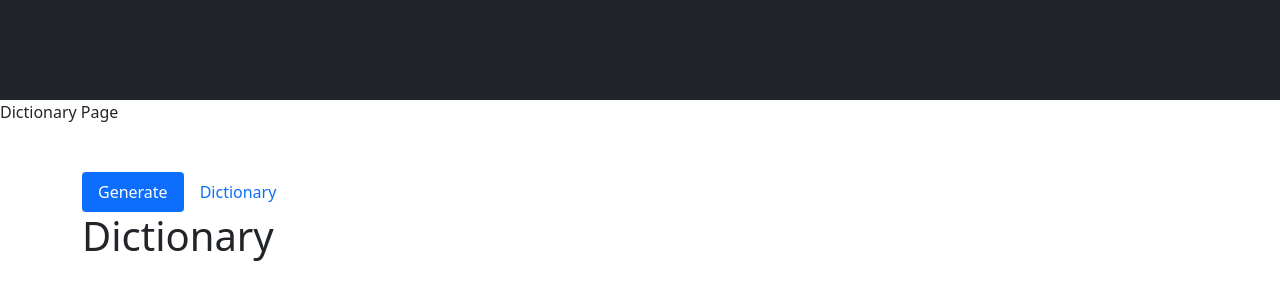
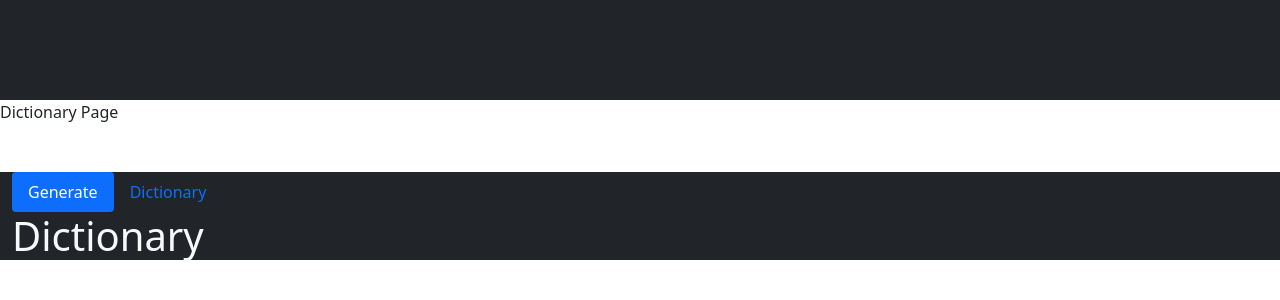
Before and after one commit to SimonHumber/VocabProject, a React (Create React App) app: page / in a window 1280 px wide. Shown: the part 1248-1548 px from the top of the page. Built offline with nearby package versions, Linux system fonts and the light colour scheme.

Commit message:
changed container classes

```diff
--- a/src/DictionaryPage.js
+++ b/src/DictionaryPage.js
@@ -4,7 +4,7 @@ import NavBar from './NavBar';
 
 const DictionaryPage = () => {
   return (
-    <Container className="mt-5">
+    <Container fluid className="dictionary-page-container mt-5 bg-dark text-light">
       <NavBar />
       <h1>Dictionary</h1>
       {/* Add the search bar here */}
```
